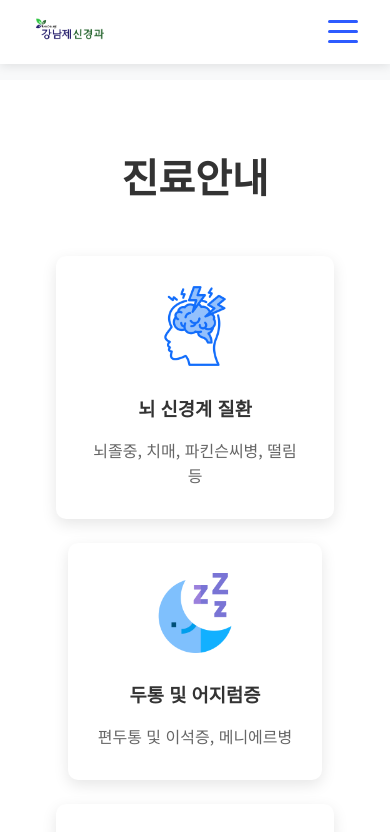
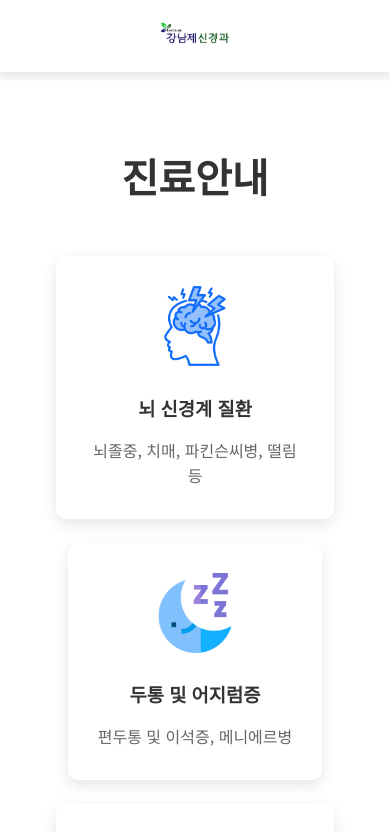
Before and after one commit to krrrrrg/knjneuro, a Next.js app: page /services in a window 390 px wide. Shown: the top 832 px of the page. Built offline with nearby package versions, Linux system fonts and the light colour scheme.

Commit message:
모바일 메뉴 UI 개선 - 중앙 정렬 및 틈 제거

```diff
--- a/src/app/components/Navbar.js
+++ b/src/app/components/Navbar.js
@@ -31,6 +31,19 @@ export default function Navbar() {
   useEffect(() => {
     setIsMenuOpen(false);
   }, [pathname]);
+
+  // 메뉴가 열려 있을 때 배경 스크롤 방지
+  useEffect(() => {
+    if (isMenuOpen) {
+      document.body.style.overflow = "hidden";
+    } else {
+      document.body.style.overflow = "auto";
+    }
+
+    return () => {
+      document.body.style.overflow = "auto";
+    };
+  }, [isMenuOpen]);
 
   return (
     <nav className="navbar">
--- a/src/app/globals.css
+++ b/src/app/globals.css
@@ -290,7 +290,7 @@ a {
 
   .nav-links {
     position: fixed;
-    top: 70px; /* 네비게이션 바 높이에 맞게 조정 */
+    top: 72px; /* 네비게이션 바 높이에 맞게 정확히 조정 */
     left: 0;
     width: 100%;
     height: 0;
@@ -300,11 +300,17 @@ a {
     transition: height 0.3s ease;
     z-index: 999;
     box-shadow: 0 5px 10px rgba(0, 0, 0, 0.1);
+    margin: 0; /* 마진 제거 */
+    padding: 0; /* 패딩 제거 */
+    text-align: center; /* 텍스트 중앙 정렬 */
   }
 
   .nav-links.active {
-    height: calc(100vh - 70px); /* 네비게이션 바 높이를 제외한 전체 높이 */
+    height: calc(100vh - 72px); /* 네비게이션 바 높이를 정확히 제외 */
     padding: 20px 0;
+    display: flex;
+    justify-content: center; /* 수직 중앙 정렬 */
+    align-items: center; /* 수평 중앙 정렬 */
   }
 
   .nav-links li {
@@ -313,11 +319,21 @@ a {
     transform: translateY(20px);
     transition: opacity 0.3s ease, transform 0.3s ease;
     transition-delay: 0s;
-  }
-
-  .nav-links.active li {
-    opacity: 1;
-    transform: translateY(0);
+    width: 100%; /* 너비 100%로 설정 */
+  }
+
+  .nav-links li a {
+    display: block; /* 링크를 블록 요소로 변경 */
+    padding: 10px 0; /* 상하 패딩 추가 */
+    font-size: 1.2rem; /* 글꼴 크기 증가 */
+    font-weight: 500; /* 글꼴 두께 설정 */
+    color: var(--text-color); /* 텍스트 색상 설정 */
+    transition: color 0.3s ease; /* 색상 전환 효과 */
+  }
+
+  .nav-links li a:hover,
+  .nav-links li a.active {
+    color: var(--primary-color); /* 호버 및 활성 상태 색상 */
   }
 
   /* 각 메뉴 항목에 지연 시간 추가 */
@@ -340,8 +356,30 @@ a {
     transition-delay: 0.6s;
   }
 
+  /* 네비게이션 바 스타일 개선 */
+  .navbar {
+    height: 72px; /* 고정 높이 설정 */
+    display: flex;
+    align-items: center;
+  }
+
+  .nav-container {
+    height: 100%;
+    display: flex;
+    align-items: center;
+  }
+
+  /* 햄버거 버튼 스타일 개선 */
   .hamburger {
-    display: block;
+    width: 30px;
+    height: 24px;
+    margin-right: 10px; /* 오른쪽 여백 추가 */
+  }
+
+  .hamburger span {
+    height: 2px; /* 선 두께 감소 */
+    background: var(--primary-color);
+    border-radius: 2px;
   }
 
   .logo {
```
